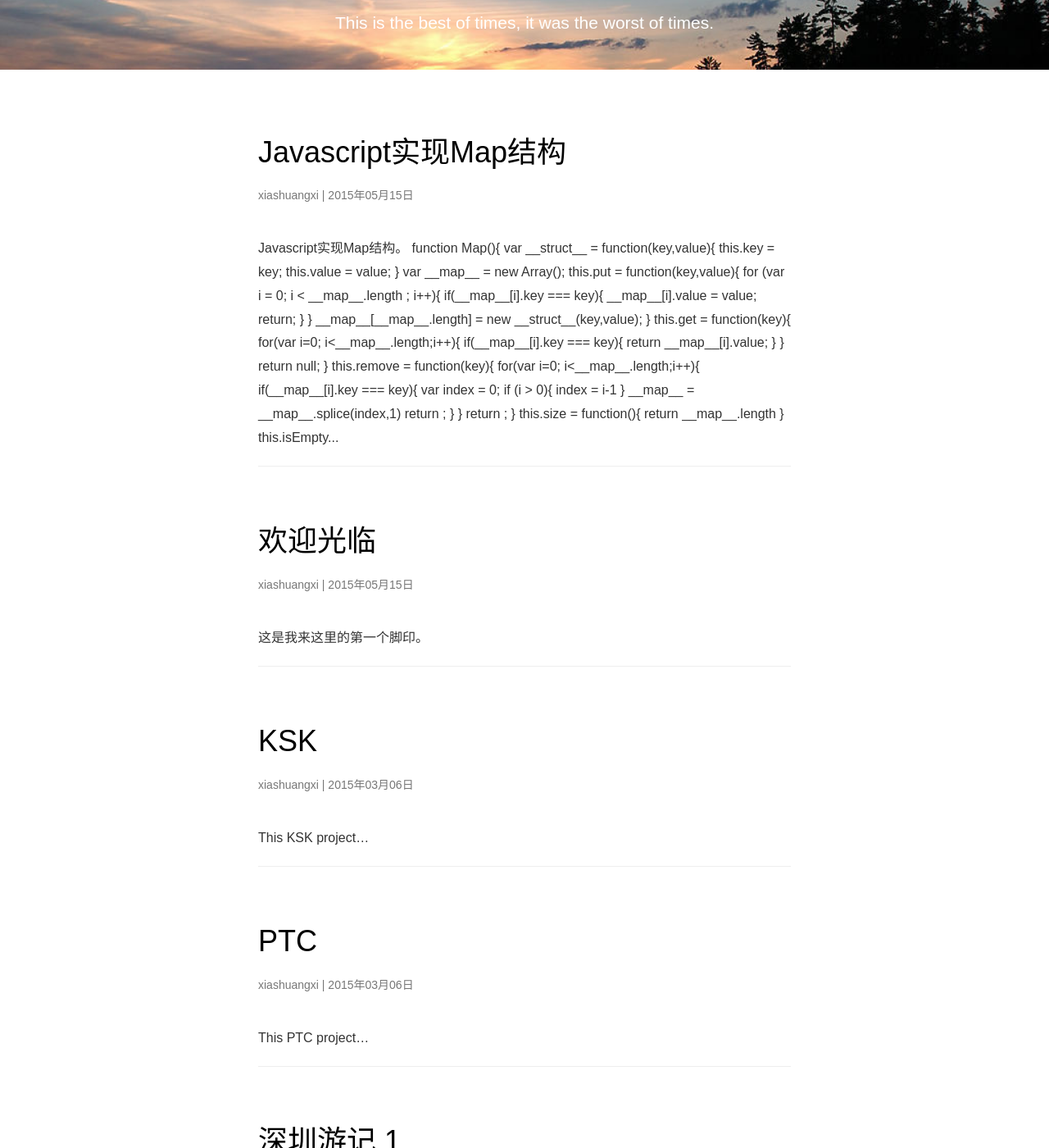
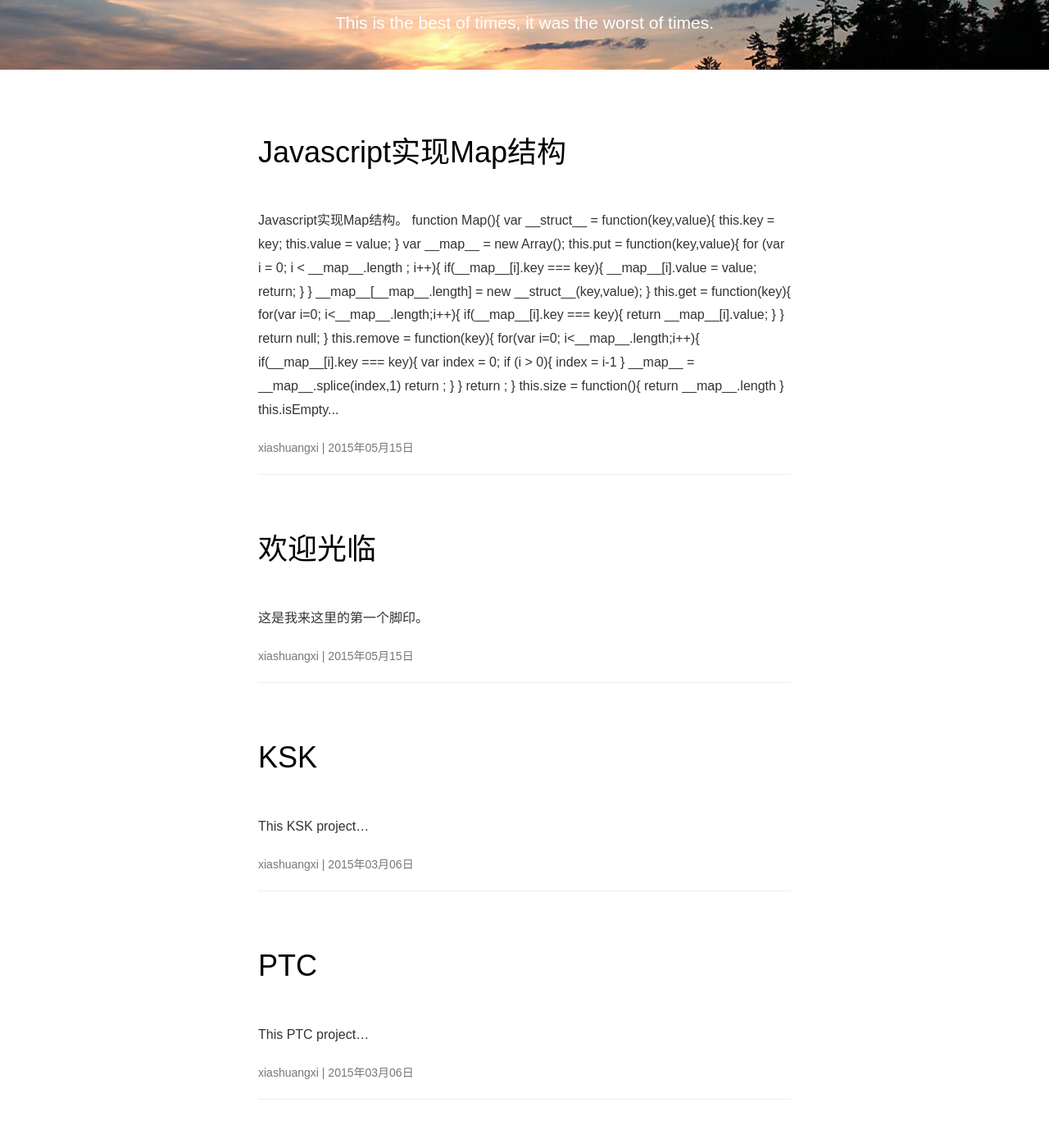
Before and after one commit to jinchangle/xiashuangxi.github.io, a Jekyll site: the page built from index.html, in a window 1280 px wide and 1400 px high, scrolled down 223 px. Shown: the whole window at 82% size. Built offline with Jekyll 4.4.1, drawn with Linux system fonts in a browser that asks for light colours; nearby versions of some CDN libraries; the list of posts is cut into pages by our own code; comment, search, counter and statistics services are not loaded; some of the changed text lies outside the part shown.

Commit message:
Please enter the commit message for your changes. Lines starting  with '' will be ignored, and an empty message aborts the commit.  On branch master  Your branch is up-to-date with 'origin/master'.
 Changes to be committed:
	modified:   _layouts/default.html

```diff
--- a/_layouts/default.html
+++ b/_layouts/default.html
@@ -10,12 +10,13 @@
             <a href='{{ site.baseurl }}{{ post.url }}'>
                 <h1>{{ post.title }}</h1>
             </a>
-            <p style='font-size:14px;color:#777;'>
-                xiashuangxi&nbsp;|&nbsp;{{ post.date| date:"%Y年%m月%d日" }}
-            </p>
+
         </div>
         <p id='page.content' class="lead" style='font-size:16px;'>
             {{ post.content |strip_html|truncatewords:100}}
+        </p>
+        <p style='font-size:14px;color:#777;'>
+            xiashuangxi&nbsp;|&nbsp;{{ post.date| date:"%Y年%m月%d日" }}
         </p>
         <hr>
     </div>
```
